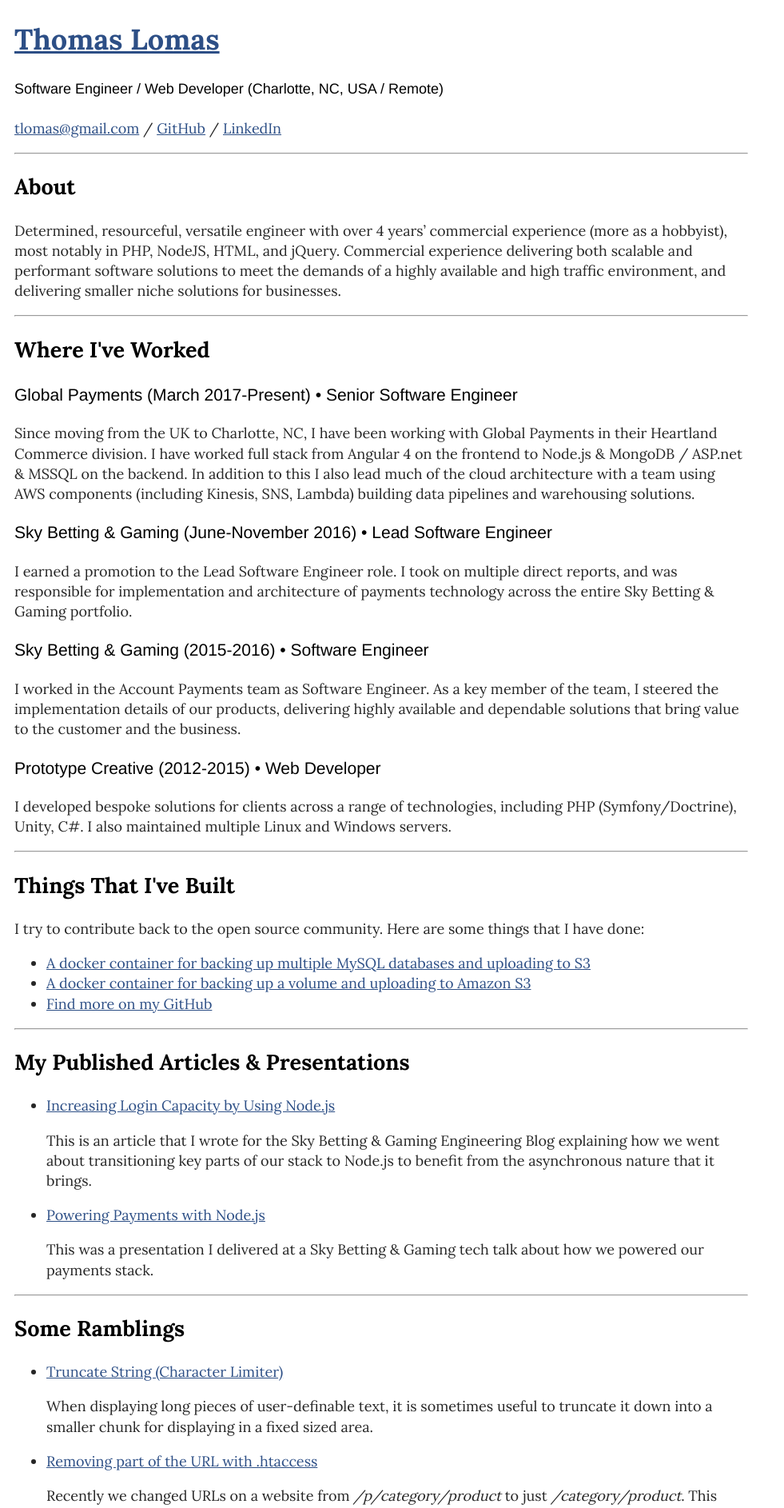
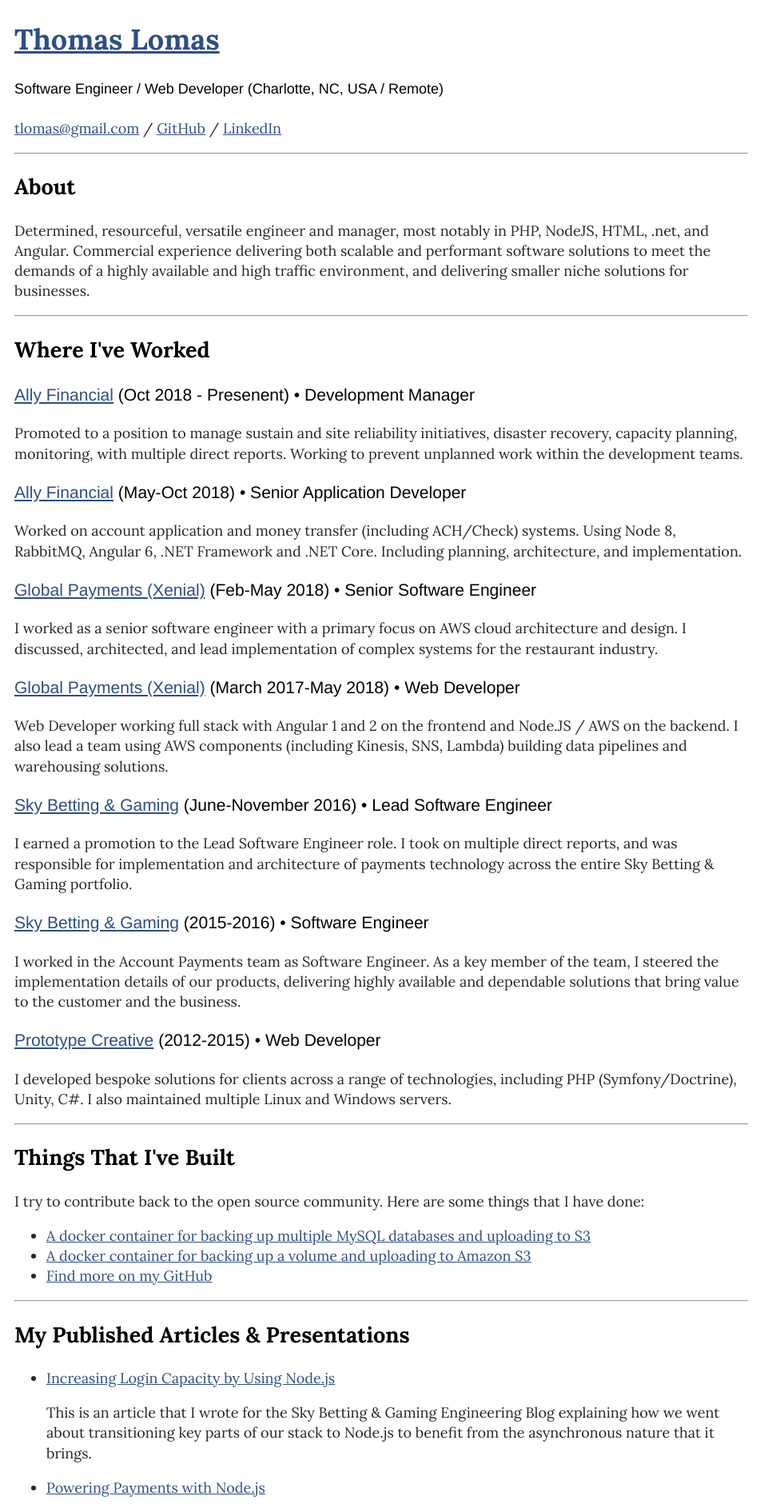
Before and after one commit to ThomasLomas/thomaslomas.github.io, a Jekyll site: the page built from index.html, in a window 1280 px wide. Shown: the top 1886 px of the page at 80% size, without its empty margins (0-981 px from the left). Built offline with Jekyll 4.4.1, drawn with Linux system fonts in a browser that asks for light colours.

Commit message:
Fixed a few issues

```diff
--- a/_config.yml
+++ b/_config.yml
@@ -4,12 +4,12 @@
 description: "This is my personal Résumé / Curriculum Vitae with some ramblings too"
 url: "http://thomaslomas.com"
 
-gems:
-    - jekyll-feed
+plugins:
+  - jekyll-feed
 
 kramdown:
-    input: GFM
-    syntax_highlighter: rouge
+  input: GFM
+  syntax_highlighter: rouge
 
 exclude:
-    [vendor]
+  [vendor]
--- a/_includes/header.html
+++ b/_includes/header.html
@@ -1,4 +1,4 @@
 <h1><a href="/">Thomas Lomas</a></h1>
 <h4>Software Engineer / Web Developer (Charlotte, NC, USA / Remote)</h4>
-<p><a href="mailto:tlomas@gmail.com">tlomas@gmail.com</a> / <a href="https://github.com/thomaslomas">GitHub</a> / <a href="https://uk.linkedin.com/in/thomas-lomas-05630133">LinkedIn</a></p>
+<p><a href="mailto:tlomas@gmail.com">tlomas@gmail.com</a> / <a href="https://github.com/thomaslomas">GitHub</a> / <a href="https://www.linkedin.com/in/thomas-lomas-05630133">LinkedIn</a></p>
 <hr />
--- a/_layouts/default.html
+++ b/_layouts/default.html
@@ -8,7 +8,7 @@
     <title>{% if page.title %}{{ page.title }}{% else %}{{ site.title }}{% endif %}</title>
     <meta name="description" content="{% if page.excerpt %}{{ page.excerpt | strip_html | strip_newlines | truncate: 160 }}{% else %}{{ site.description }}{% endif %}">
 
-        <link rel="stylesheet" href="{{ "/css/main.css" | prepend: site.baseurl }}">
+    <link rel="stylesheet" href="{{ '/assets/css/style.css?v=' | append: site.github.build_revision | relative_url }}">
     <link rel="stylesheet" href="https://fonts.googleapis.com/css?family=Lora:400,700" media="none" onload="if(media!=&#39;all&#39;)media=&#39;all&#39;">
     <noscript><link rel="stylesheet" href="https://fonts.googleapis.com/css?family=Lora:400,700"></noscript>
     <link rel="canonical" href="{{ page.url | replace:'index.html','' | prepend: site.baseurl | prepend: site.url }}">
--- a/_layouts/page.html
+++ b/_layouts/page.html
@@ -2,7 +2,7 @@
 layout: default
 ---
 <header>
-    <h1>{{ page.title }}</h1>
+  <h1>{{ page.title }}</h1>
 </header>
 
 {{ content }}
--- a/_sass/_layout.scss
+++ /dev/null
@@ -1,38 +0,0 @@
-html {
-    font-family: "Lora", "Georgia", serif;
-    font-size: 18px;
-    line-height: 1.4;
-    color: hsl(0, 0%, 15%);
-    -webkit-font-smoothing: antialiased;
-}
-
-body {
-    margin: 1rem;
-    max-width: 51rem;
-}
-
-h1, h2, h3, h4, h5, h6 {
-    color: #000000;
-}
-
-h3, h4, h5, h6 {
-    font-family: "Helvetica Neue", "Helvetica", sans-serif;
-    font-weight: 500;
-}
-
-a {
-    color: hsl(217, 50%, 35%);
-
-    :visited {
-        color: hsl(217, 50%, 30%);
-    }
-}
-
-
-pre {
-	overflow-x: auto;
-}
-
-img, iframe {
-	max-width: 100%;
-}
--- a/_sass/_syntax-highlighting.scss
+++ /dev/null
@@ -1,71 +0,0 @@
-/**
- * Syntax highlighting styles
- */
-.highlight {
-    background: #fff;
-    margin-bottom: 15px;
-
-    .highlighter-rouge & {
-      background: #eef;
-    }
-
-    .c     { color: #998; font-style: italic } // Comment
-    .err   { color: #a61717; background-color: #e3d2d2 } // Error
-    .k     { font-weight: bold } // Keyword
-    .o     { font-weight: bold } // Operator
-    .cm    { color: #998; font-style: italic } // Comment.Multiline
-    .cp    { color: #999; font-weight: bold } // Comment.Preproc
-    .c1    { color: #998; font-style: italic } // Comment.Single
-    .cs    { color: #999; font-weight: bold; font-style: italic } // Comment.Special
-    .gd    { color: #000; background-color: #fdd } // Generic.Deleted
-    .gd .x { color: #000; background-color: #faa } // Generic.Deleted.Specific
-    .ge    { font-style: italic } // Generic.Emph
-    .gr    { color: #a00 } // Generic.Error
-    .gh    { color: #999 } // Generic.Heading
-    .gi    { color: #000; background-color: #dfd } // Generic.Inserted
-    .gi .x { color: #000; background-color: #afa } // Generic.Inserted.Specific
-    .go    { color: #888 } // Generic.Output
-    .gp    { color: #555 } // Generic.Prompt
-    .gs    { font-weight: bold } // Generic.Strong
-    .gu    { color: #aaa } // Generic.Subheading
-    .gt    { color: #a00 } // Generic.Traceback
-    .kc    { font-weight: bold } // Keyword.Constant
-    .kd    { font-weight: bold } // Keyword.Declaration
-    .kp    { font-weight: bold } // Keyword.Pseudo
-    .kr    { font-weight: bold } // Keyword.Reserved
-    .kt    { color: #458; font-weight: bold } // Keyword.Type
-    .m     { color: #099 } // Literal.Number
-    .s     { color: #d14 } // Literal.String
-    .na    { color: #008080 } // Name.Attribute
-    .nb    { color: #0086B3 } // Name.Builtin
-    .nc    { color: #458; font-weight: bold } // Name.Class
-    .no    { color: #008080 } // Name.Constant
-    .ni    { color: #800080 } // Name.Entity
-    .ne    { color: #900; font-weight: bold } // Name.Exception
-    .nf    { color: #900; font-weight: bold } // Name.Function
-    .nn    { color: #555 } // Name.Namespace
-    .nt    { color: #000080 } // Name.Tag
-    .nv    { color: #008080 } // Name.Variable
-    .ow    { font-weight: bold } // Operator.Word
-    .w     { color: #bbb } // Text.Whitespace
-    .mf    { color: #099 } // Literal.Number.Float
-    .mh    { color: #099 } // Literal.Number.Hex
-    .mi    { color: #099 } // Literal.Number.Integer
-    .mo    { color: #099 } // Literal.Number.Oct
-    .sb    { color: #d14 } // Literal.String.Backtick
-    .sc    { color: #d14 } // Literal.String.Char
-    .sd    { color: #d14 } // Literal.String.Doc
-    .s2    { color: #d14 } // Literal.String.Double
-    .se    { color: #d14 } // Literal.String.Escape
-    .sh    { color: #d14 } // Literal.String.Heredoc
-    .si    { color: #d14 } // Literal.String.Interpol
-    .sx    { color: #d14 } // Literal.String.Other
-    .sr    { color: #009926 } // Literal.String.Regex
-    .s1    { color: #d14 } // Literal.String.Single
-    .ss    { color: #990073 } // Literal.String.Symbol
-    .bp    { color: #999 } // Name.Builtin.Pseudo
-    .vc    { color: #008080 } // Name.Variable.Class
-    .vg    { color: #008080 } // Name.Variable.Global
-    .vi    { color: #008080 } // Name.Variable.Instance
-    .il    { color: #099 } // Literal.Number.Integer.Long
-}
--- /dev/null
+++ b/_sass/layout.scss
@@ -0,0 +1,38 @@
+html {
+  font-family: "Lora", "Georgia", serif;
+  font-size: 18px;
+  line-height: 1.4;
+  color: hsl(0, 0%, 15%);
+  -webkit-font-smoothing: antialiased;
+}
+
+body {
+  margin: 1rem;
+  max-width: 51rem;
+}
+
+h1, h2, h3, h4, h5, h6 {
+  color: #000000;
+}
+
+h3, h4, h5, h6 {
+  font-family: "Helvetica Neue", "Helvetica", sans-serif;
+  font-weight: 500;
+}
+
+a {
+  color: hsl(217, 50%, 35%);
+
+  :visited {
+    color: hsl(217, 50%, 30%);
+  }
+}
+
+
+pre {
+  overflow-x: auto;
+}
+
+img, iframe {
+  max-width: 100%;
+}
--- /dev/null
+++ b/_sass/syntax-highlighting.scss
@@ -0,0 +1,71 @@
+/**
+ * Syntax highlighting styles
+ */
+.highlight {
+  background: #fff;
+  margin-bottom: 15px;
+
+  .highlighter-rouge & {
+    background: #eef;
+  }
+
+  .c     { color: #998; font-style: italic } // Comment
+  .err   { color: #a61717; background-color: #e3d2d2 } // Error
+  .k     { font-weight: bold } // Keyword
+  .o     { font-weight: bold } // Operator
+  .cm    { color: #998; font-style: italic } // Comment.Multiline
+  .cp    { color: #999; font-weight: bold } // Comment.Preproc
+  .c1    { color: #998; font-style: italic } // Comment.Single
+  .cs    { color: #999; font-weight: bold; font-style: italic } // Comment.Special
+  .gd    { color: #000; background-color: #fdd } // Generic.Deleted
+  .gd .x { color: #000; background-color: #faa } // Generic.Deleted.Specific
+  .ge    { font-style: italic } // Generic.Emph
+  .gr    { color: #a00 } // Generic.Error
+  .gh    { color: #999 } // Generic.Heading
+  .gi    { color: #000; background-color: #dfd } // Generic.Inserted
+  .gi .x { color: #000; background-color: #afa } // Generic.Inserted.Specific
+  .go    { color: #888 } // Generic.Output
+  .gp    { color: #555 } // Generic.Prompt
+  .gs    { font-weight: bold } // Generic.Strong
+  .gu    { color: #aaa } // Generic.Subheading
+  .gt    { color: #a00 } // Generic.Traceback
+  .kc    { font-weight: bold } // Keyword.Constant
+  .kd    { font-weight: bold } // Keyword.Declaration
+  .kp    { font-weight: bold } // Keyword.Pseudo
+  .kr    { font-weight: bold } // Keyword.Reserved
+  .kt    { color: #458; font-weight: bold } // Keyword.Type
+  .m     { color: #099 } // Literal.Number
+  .s     { color: #d14 } // Literal.String
+  .na    { color: #008080 } // Name.Attribute
+  .nb    { color: #0086B3 } // Name.Builtin
+  .nc    { color: #458; font-weight: bold } // Name.Class
+  .no    { color: #008080 } // Name.Constant
+  .ni    { color: #800080 } // Name.Entity
+  .ne    { color: #900; font-weight: bold } // Name.Exception
+  .nf    { color: #900; font-weight: bold } // Name.Function
+  .nn    { color: #555 } // Name.Namespace
+  .nt    { color: #000080 } // Name.Tag
+  .nv    { color: #008080 } // Name.Variable
+  .ow    { font-weight: bold } // Operator.Word
+  .w     { color: #bbb } // Text.Whitespace
+  .mf    { color: #099 } // Literal.Number.Float
+  .mh    { color: #099 } // Literal.Number.Hex
+  .mi    { color: #099 } // Literal.Number.Integer
+  .mo    { color: #099 } // Literal.Number.Oct
+  .sb    { color: #d14 } // Literal.String.Backtick
+  .sc    { color: #d14 } // Literal.String.Char
+  .sd    { color: #d14 } // Literal.String.Doc
+  .s2    { color: #d14 } // Literal.String.Double
+  .se    { color: #d14 } // Literal.String.Escape
+  .sh    { color: #d14 } // Literal.String.Heredoc
+  .si    { color: #d14 } // Literal.String.Interpol
+  .sx    { color: #d14 } // Literal.String.Other
+  .sr    { color: #009926 } // Literal.String.Regex
+  .s1    { color: #d14 } // Literal.String.Single
+  .ss    { color: #990073 } // Literal.String.Symbol
+  .bp    { color: #999 } // Name.Builtin.Pseudo
+  .vc    { color: #008080 } // Name.Variable.Class
+  .vg    { color: #008080 } // Name.Variable.Global
+  .vi    { color: #008080 } // Name.Variable.Instance
+  .il    { color: #099 } // Literal.Number.Integer.Long
+}
--- /dev/null
+++ b/assets/css/style.scss
@@ -0,0 +1,5 @@
+---
+---
+
+@import 'layout';
+@import 'syntax-highlighting';
--- a/css/main.scss
+++ /dev/null
@@ -1,10 +0,0 @@
----
-# Only the main Sass file needs front matter (the dashes are enough)
----
-@charset "utf-8";
-
-// Import partials from `sass_dir` (defaults to `_sass`)
-@import
-        "layout",
-        "syntax-highlighting"
-;
--- a/index.html
+++ b/index.html
@@ -3,22 +3,42 @@
 ---
 
 <h2>About</h2>
-<p>Determined, resourceful, versatile engineer with over 4 years’ commercial experience (more as a hobbyist), most notably in PHP, NodeJS, HTML, and jQuery. Commercial experience delivering both scalable and performant software solutions to meet the demands of a highly available and high traffic environment, and delivering smaller niche solutions for businesses.</p>
+<p>Determined, resourceful, versatile engineer and manager, most notably in PHP, NodeJS, HTML, .net, and Angular.
+  Commercial experience delivering both scalable and performant software solutions to meet the demands of a
+  highly available and high traffic environment, and delivering smaller niche solutions for businesses.</p>
 
 <hr />
 
 <h2>Where I've Worked</h2>
-<h3>Global Payments (March 2017-Present) &bull; Senior Software Engineer</h3>
-<p>Since moving from the UK to Charlotte, NC, I have been working with Global Payments in their Heartland Commerce division. I have worked full stack from Angular 4 on the frontend to Node.js &amp; MongoDB / ASP.net &amp; MSSQL on the backend. In addition to this I also lead much of the cloud architecture with a team using AWS components (including Kinesis, SNS, Lambda) building data pipelines and warehousing solutions.</p>
 
-<h3>Sky Betting &amp; Gaming (June-November 2016) &bull; Lead Software Engineer</h3>
-<p>I earned a promotion to the Lead Software Engineer role. I took on multiple direct reports, and was responsible for implementation and architecture of payments technology across the entire Sky Betting &amp; Gaming portfolio.</p>
+<h3><a href="https://invest.ally.com" rel="noopener noreferrer" target="_blank">Ally Financial</a> (Oct 2018 - Presenent) &bull; Development Manager</h3>
+<p>Promoted to a position to manage sustain and site reliability initiatives, disaster recovery, capacity planning,
+  monitoring, with multiple direct reports. Working to prevent unplanned work within the development teams.</p>
 
-<h3>Sky Betting &amp; Gaming (2015-2016) &bull; Software Engineer</h3>
-<p>I worked in the Account Payments team as Software Engineer. As a key member of the team, I steered the implementation details of our products, delivering highly available and dependable solutions that bring value to the customer and the business.</p>
+<h3><a href="https://invest.ally.com" rel="noopener noreferrer" target="_blank">Ally Financial</a> (May-Oct 2018) &bull; Senior Application Developer</h3>
+<p>Worked on account application and money transfer (including ACH/Check) systems. Using Node 8, RabbitMQ, Angular 6,
+  .NET Framework and .NET Core. Including planning, architecture, and implementation.</p>
 
-<h3>Prototype Creative (2012-2015) &bull; Web Developer</h3>
-<p>I developed bespoke solutions for clients across a range of technologies, including PHP (Symfony/Doctrine), Unity, C#. I also maintained multiple Linux and Windows servers.</p>
+<h3><a href="https://www.xenial.com" rel="noopener noreferrer" target="_blank">Global Payments (Xenial)</a> (Feb-May 2018) &bull; Senior Software Engineer</h3>
+<p>I worked as a senior software engineer with a primary focus on AWS cloud architecture and design. I discussed,
+  architected, and lead implementation of complex systems for the restaurant industry.</p>
+
+<h3><a href="https://www.xenial.com" rel="noopener noreferrer" target="_blank">Global Payments (Xenial)</a> (March 2017-May 2018) &bull; Web Developer</h3>
+<p>Web Developer working full stack with Angular 1 and 2 on the frontend and Node.JS / AWS on the backend. I also lead
+  a team using AWS components (including Kinesis, SNS, Lambda) building data pipelines and warehousing solutions.</p>
+
+<h3><a href="https://engineering.skybettingandgaming.com" rel="noopener noreferrer" target="_blank">Sky Betting &amp; Gaming</a> (June-November 2016) &bull; Lead Software Engineer</h3>
+<p>I earned a promotion to the Lead Software Engineer role. I took on multiple direct reports, and was responsible for
+  implementation and architecture of payments technology across the entire Sky Betting &amp; Gaming portfolio.</p>
+
+<h3><a href="https://engineering.skybettingandgaming.com" rel="noopener noreferrer" target="_blank">Sky Betting &amp; Gaming</a> (2015-2016) &bull; Software Engineer</h3>
+<p>I worked in the Account Payments team as Software Engineer. As a key member of the team, I steered the
+  implementation details of our products, delivering highly available and dependable solutions that bring value to the
+  customer and the business.</p>
+
+<h3><a href="https://www.prototypecreative.co.uk" rel="noopener noreferrer" target="_blank">Prototype Creative</a> (2012-2015) &bull; Web Developer</h3>
+<p>I developed bespoke solutions for clients across a range of technologies, including PHP (Symfony/Doctrine), Unity,
+  C#. I also maintained multiple Linux and Windows servers.</p>
 
 <hr />
 
@@ -26,8 +46,10 @@
 <p>I try to contribute back to the open source community. Here are some things that I have done:</p>
 
 <ul>
-    <li><a href="https://hub.docker.com/r/thomaslomas/mysql-s3cmd-cron/">A docker container for backing up multiple MySQL databases and uploading to S3</a></li>
-    <li><a href="https://hub.docker.com/r/thomaslomas/s3cmd-cron/">A docker container for backing up a volume and uploading to Amazon S3</a></li>
+  <li><a href="https://hub.docker.com/r/thomaslomas/mysql-s3cmd-cron/">A docker container for backing up multiple MySQL
+      databases and uploading to S3</a></li>
+  <li><a href="https://hub.docker.com/r/thomaslomas/s3cmd-cron/">A docker container for backing up a volume and
+      uploading to Amazon S3</a></li>
   <li><a href="https://github.com/ThomasLomas?tab=repositories">Find more on my GitHub</a></li>
 </ul>
 
@@ -36,12 +58,15 @@
 <h2>My Published Articles &amp; Presentations</h2>
 <ul>
   <li>
-        <a href="http://engineering.skybettingandgaming.com/2016/02/03/increasing-login-capcity-by-using-node-js/">Increasing Login Capacity by Using Node.js</a>
-        <p>This is an article that I wrote for the Sky Betting &amp; Gaming Engineering Blog explaining how we went about transitioning key parts of our stack to Node.js to benefit from the asynchronous nature that it brings.</p>
+    <a href="http://engineering.skybettingandgaming.com/2016/02/03/increasing-login-capcity-by-using-node-js/">Increasing
+      Login Capacity by Using Node.js</a>
+    <p>This is an article that I wrote for the Sky Betting &amp; Gaming Engineering Blog explaining how we went about
+      transitioning key parts of our stack to Node.js to benefit from the asynchronous nature that it brings.</p>
   </li>
   <li>
     <a href="http://www.slideshare.net/ThomasLomas/powering-payments-with-nodejs">Powering Payments with Node.js</a>
-        <p>This was a presentation I delivered at a Sky Betting &amp; Gaming tech talk about how we powered our payments stack.</p>
+    <p>This was a presentation I delivered at a Sky Betting &amp; Gaming tech talk about how we powered our payments
+      stack.</p>
   </li>
 </ul>
 
```
Also changed, not shown: Gemfile (+2 -5 lines), Gemfile.lock, README.md, _layouts/post.html (indentation only), 1 other file. Lines whose indentation alone changed are shown as unchanged.
